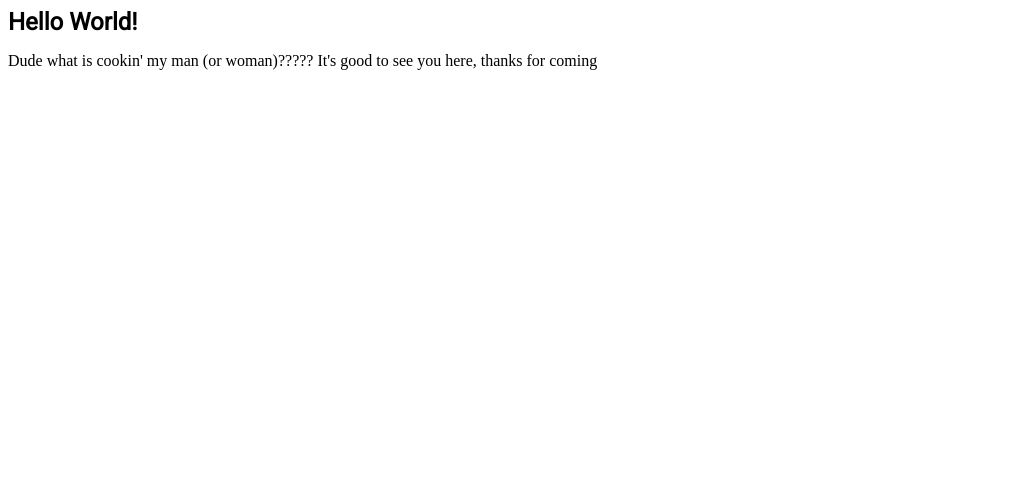
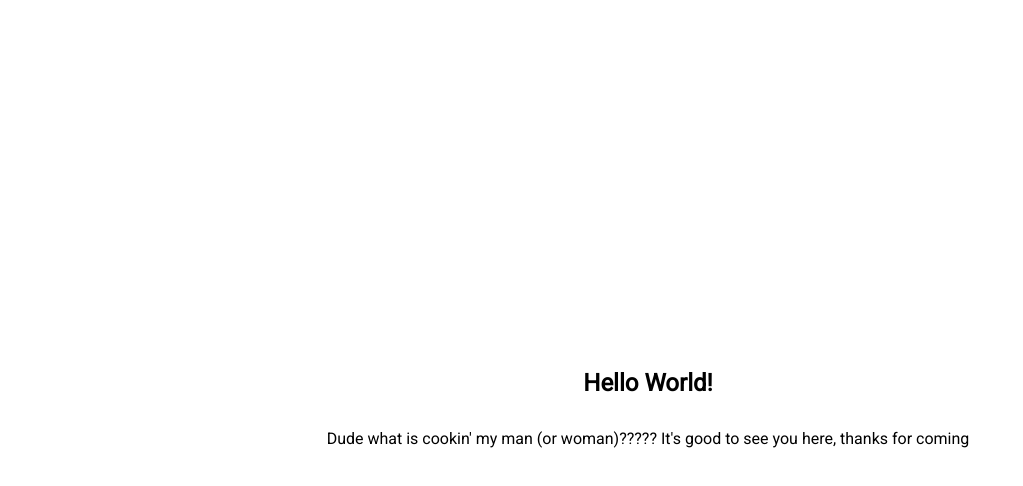
Before and after one commit to Togeffet/Togeffet.github.io, a plain HTML site: page index.html in a window 1280 px wide. Shown: the whole page, without its empty margins (0-1023 px from the left). Drawn offline with Linux system fonts and the light colour scheme.

Commit message:
making it look better maybe?

```diff
--- a/style.css
+++ b/style.css
@@ -1,4 +1,17 @@
+body {
+  width: 100%;
+  height: 100%;
+  display: flex;
+  flex-direction: column;
+  justify-content: center;
+  align-items: center;
+}
 h1 {
   font-family: 'Roboto', sans-serif;
   font-size: 3vmin;
 }
+
+p {
+  font-family: 'Roboto', sans-serif;
+  font-size: 2vmin;
+}
```
